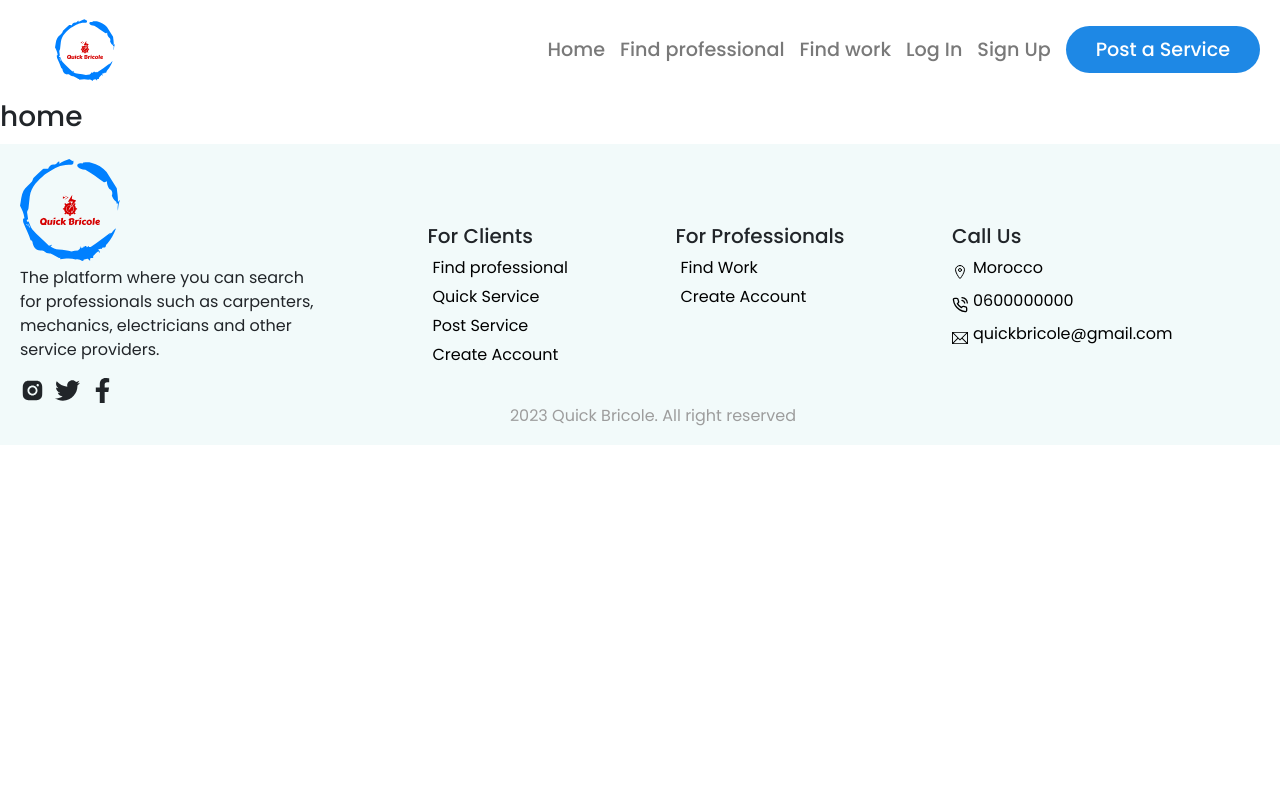
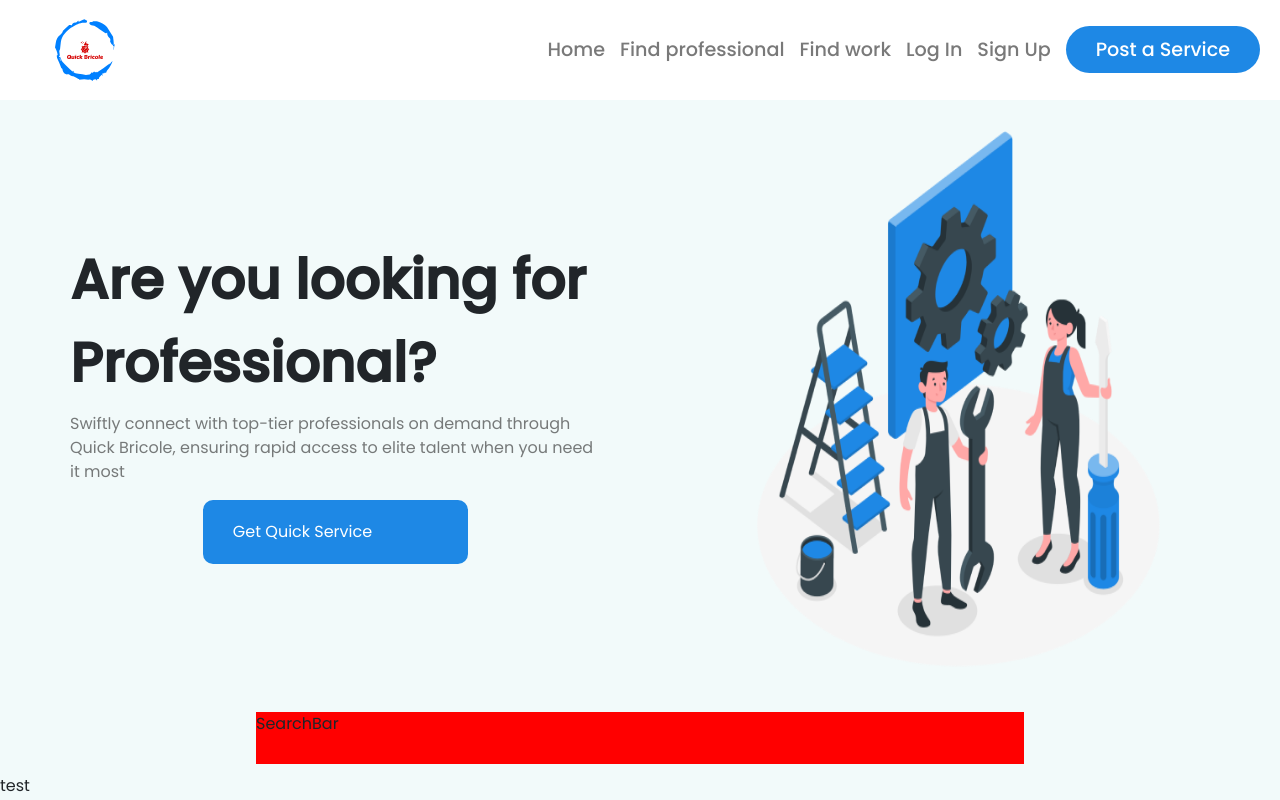
Before and after one commit to muhammed77ar/QuickBricole_Project, a React (Create React App) app: page / in a window 1280 px wide. Shown: the top 800 px of the page. Built offline with nearby package versions, Linux system fonts and the light colour scheme; some icons are missing; a web font is replaced by a local one.

Commit message:
add home page

```diff
--- /dev/null
+++ b/src/component/home/Hero.jsx
@@ -0,0 +1,37 @@
+import React from "react";
+import {
+  StyledContainer,
+  StyledHero,
+  StyledSide,
+  StyledButton
+} from "../../styledComponent/StyledHome";
+import HeroImg from '../../imgs/hero_img.png'
+import SearchBar from "./SearchBar";
+export default function Hero() {
+  return (
+    <StyledHero>
+      <StyledContainer>
+        {/* left side */}
+        <StyledSide>
+          <div>
+           <h1>Are you looking for Professional?</h1>
+          <p>
+            Swiftly connect with top-tier professionals on demand through Quick
+            Bricole, ensuring rapid access to elite talent when you need it most
+          </p>
+          <StyledButton>
+            Get Quick Service
+          </StyledButton>
+          </div>
+        </StyledSide>
+
+        {/* right side */}
+        <StyledSide hasImage={true}>
+          <img src={HeroImg} alt="hero imag" />
+        </StyledSide>
+      </StyledContainer>
+      {/* search bar */}
+      <SearchBar/>
+    </StyledHero>
+  );
+}
--- /dev/null
+++ b/src/component/home/SearchBar.jsx
@@ -0,0 +1,14 @@
+import React from 'react'
+import { StyledSearchBr } from '../../styledComponent/StyledHome'
+
+export default function SearchBar() {
+  return (
+    <>
+
+    <StyledSearchBr>SearchBar</StyledSearchBr>
+    <div>
+      test
+    </div>
+     </>
+  )
+}
--- a/src/pages/homee.jsx
+++ b/src/pages/homee.jsx
@@ -1,5 +1,8 @@
+import Hero from "../component/home/Hero";
+
 export default function Homee(){
   return <div className="home">
-    <h3 style={{paddingTop:"100px"}}>home</h3>
+      <Hero/>
+
   </div>
 }
--- /dev/null
+++ b/src/styledComponent/StyledHome.js
@@ -0,0 +1,79 @@
+import styled from "styled-components";
+
+export const StyledHero = styled.div`
+  /* padding:0; */
+  padding-top: 100px;
+  min-height: 100vh;
+  max-width: 100%;
+  background-color: #f2fafa;
+`;
+export const StyledContainer = styled.div`
+  display: flex;
+  justify-content: space-between;
+`;
+export const StyledSide = styled.div`
+  min-height: calc((100vh - 100px - 92px) - 10px);
+  max-height: calc((100vh - 100px - 92px)- 10px);
+  padding: ${({ hasImage }) => (hasImage ? "0px" : "10px 20px")};
+  display: flex;
+  align-items: center;
+  justify-content: center;
+  width: 50%;
+  margin: 2px 20px;
+
+  & div {
+    padding-left: 30px;
+    h1 {
+      font-size: 55px;
+      font-style: normal;
+      font-weight: 700;
+      line-height: normal;
+    }
+    & p {
+      color: #252525;
+      opacity: 0.6;
+    }
+
+  }
+
+  @media screen and (max-width: 900px) {
+    width: 100%;
+    display: ${({ hasImage }) => (hasImage ? "none" : "flex")};
+    margin: 2px 0px;
+    & div {
+      text-align: center;
+      padding-left: 0px;
+      h1 {
+        font-size: 45px;
+        font-style: normal;
+        font-weight: 600;
+      }
+    }
+  }
+  & img{
+    @media screen and (min-width: 901px) {
+       width: 400px;
+    }
+    @media screen and (min-width: 1000px) {
+       width: 450px;
+       height: 100%;
+    }
+    }
+`;
+
+export const StyledButton = styled.div`
+  padding: 20px 0px;
+  width: 50%;
+  border-radius: 10px;
+  background: #1e88e5;
+  color: #fff;
+  margin: auto;
+  cursor: pointer;
+`;
+
+export const StyledSearchBr = styled.div`
+background-color: red;
+height: 52px;
+width: 60%;
+margin: 10px auto;
+`
--- a/src/styledComponent/footer.js
+++ b/src/styledComponent/footer.js
@@ -16,7 +16,7 @@ export const Footerr = styled.div`
   height: auto;
   display: grid;
   grid-template-columns: repeat(4, auto);
-  margin-top: 10px;
+  margin-top: 5px;
   @media (max-width: ${PhoneBreakPoint}) {
     grid-template-columns: repeat(1, auto);
     text-align: center;
--- a/src/styledComponent/styledSignUp.js
+++ b/src/styledComponent/styledSignUp.js
@@ -52,7 +52,7 @@ max-width: ${({width})=>width};
   flex-direction: column;
   justify-content: start;
   @media screen and (max-width:900px) {
-    margin: 10px 20px;
+    margin: 10px 60px;
    }
 }
 .info {
```
Also changed, not shown: src/imgs/hero_img.png (added).
